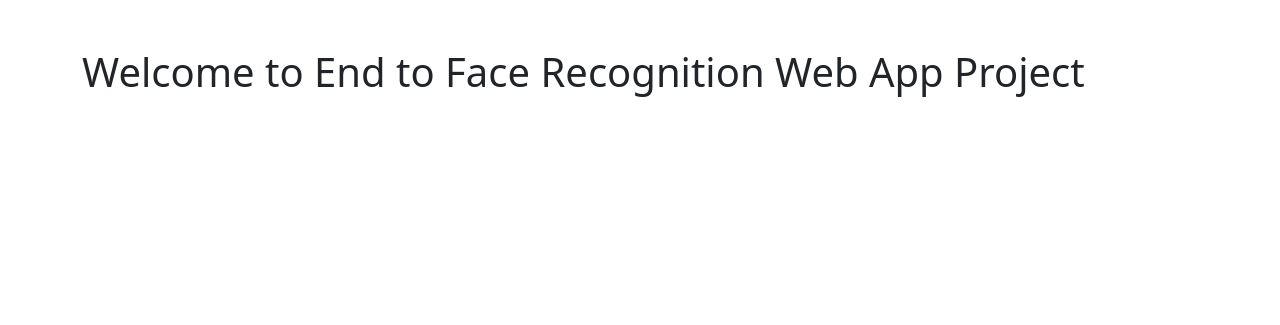
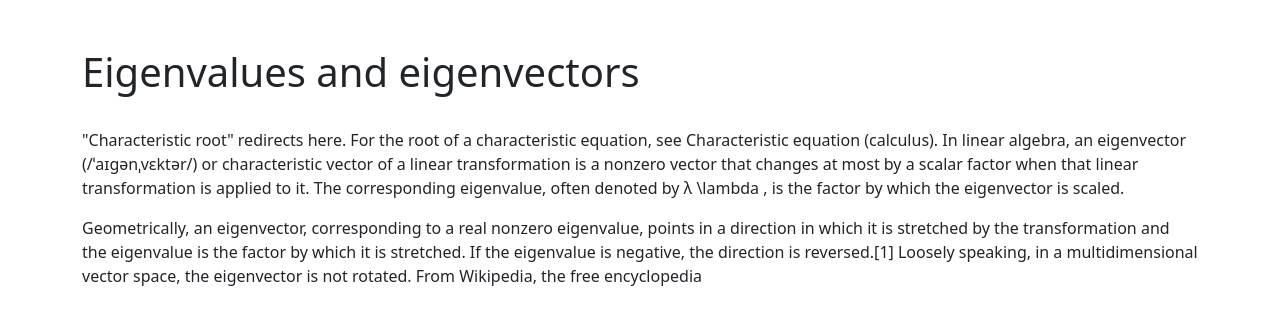
Before and after one commit to jace-drois/gen-detect, a Flask app: page / in a window 1280 px wide. Shown: the part 101-426 px from the top of the page. Run offline with Flask 2, Linux system fonts and the light colour scheme; parts of the project's set-up code (start-up, migrations or seed data) failed here and were passed over.

Commit message:
Home page fixed

```diff
--- a/templates/index.html
+++ b/templates/index.html
@@ -4,9 +4,19 @@
 
 <div class="container">
     <br></br>
-    <h3 class="display-6">
-        Welcome to End to Face Recognition Web App Project
-    </h3>
+    <h2 class="display-6">
+        Eigenvalues and eigenvectors
+    </h2>
+    <br>
+    <p>
+        "Characteristic root" redirects here. For the root of a characteristic equation, see Characteristic equation (calculus).
+        In linear algebra, an eigenvector (/ˈaɪɡənˌvɛktər/) or characteristic vector of a linear transformation is a nonzero vector that changes at most by a scalar factor when that linear transformation is applied to it. The corresponding eigenvalue, often denoted by
+        λ \lambda , is the factor by which the eigenvector is scaled.
+    </p>
+    <p>
+        Geometrically, an eigenvector, corresponding to a real nonzero eigenvalue, points in a direction in which it is stretched by the transformation and the eigenvalue is the factor by which it is stretched. If the eigenvalue is negative, the direction is reversed.[1] Loosely speaking, in a multidimensional vector space, the eigenvector is not rotated.
+        From Wikipedia, the free encyclopedia
+    </p>
 </div>
 
 {% endblock %}
```
Also changed, not shown: 1 other file.
